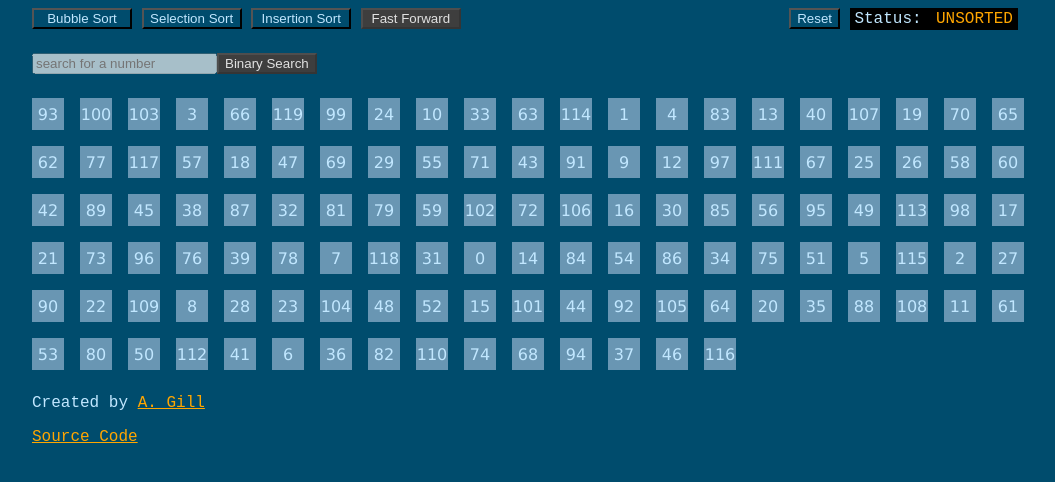
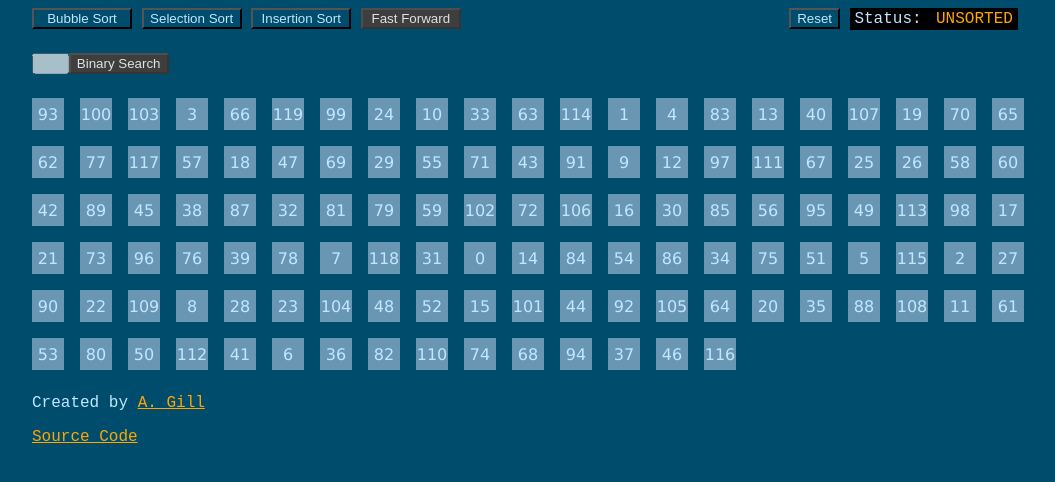
Before and after one commit to Amar-Gill/array-methods, a Svelte app: page / in a window 1280 px wide. Shown: the top 482 px of the page, without its empty margins (104-1159 px from the left). Built offline with nearby package versions, Linux system fonts and the light colour scheme.

Commit message:
created status message for binary search algorithm when NaN.

```diff
--- a/src/App.svelte
+++ b/src/App.svelte
@@ -150,9 +150,13 @@
 
   // TODO - review reactive variable syntax: "$"
   async function binarySearch() {
+    const statusMessage = document.getElementById("search-status-message");
+    statusMessage.innerText=""
     binarySearchSuccess = null;
+
     const target = parseInt(document.getElementById("search-target").value);
     if (isNaN(target)) {
+      statusMessage.innerText="Not a number";
       return;
     }
 
@@ -283,6 +287,10 @@
     margin-bottom: 0.5rem;
   }
 
+  header input {
+    width: 2.3rem;
+  }
+
   span:first-child {
     margin-right: 0.6rem;
   }
@@ -291,6 +299,13 @@
     width: 100px;
   }
 
+  #search-status-message {
+    margin-top: 0;
+    padding-left: .5rem;
+    color: var(--comp-2);
+  }
+
+  /* container for sorting buttons */
   @media only screen and (max-width: 528px) {
     span:first-child {
       max-width: 240px;
@@ -343,7 +358,6 @@
     <input
       id="search-target"
       disabled={!valuesSorted}
-      placeholder="search for a number"
       pattern="[0-9]-"
       type="number" />
     <button
@@ -351,6 +365,7 @@
       on:click={binarySearch}>
       Binary Search
     </button>
+    <p id="search-status-message"></p>
 </header>
 
 <main class="flex-box">
```
